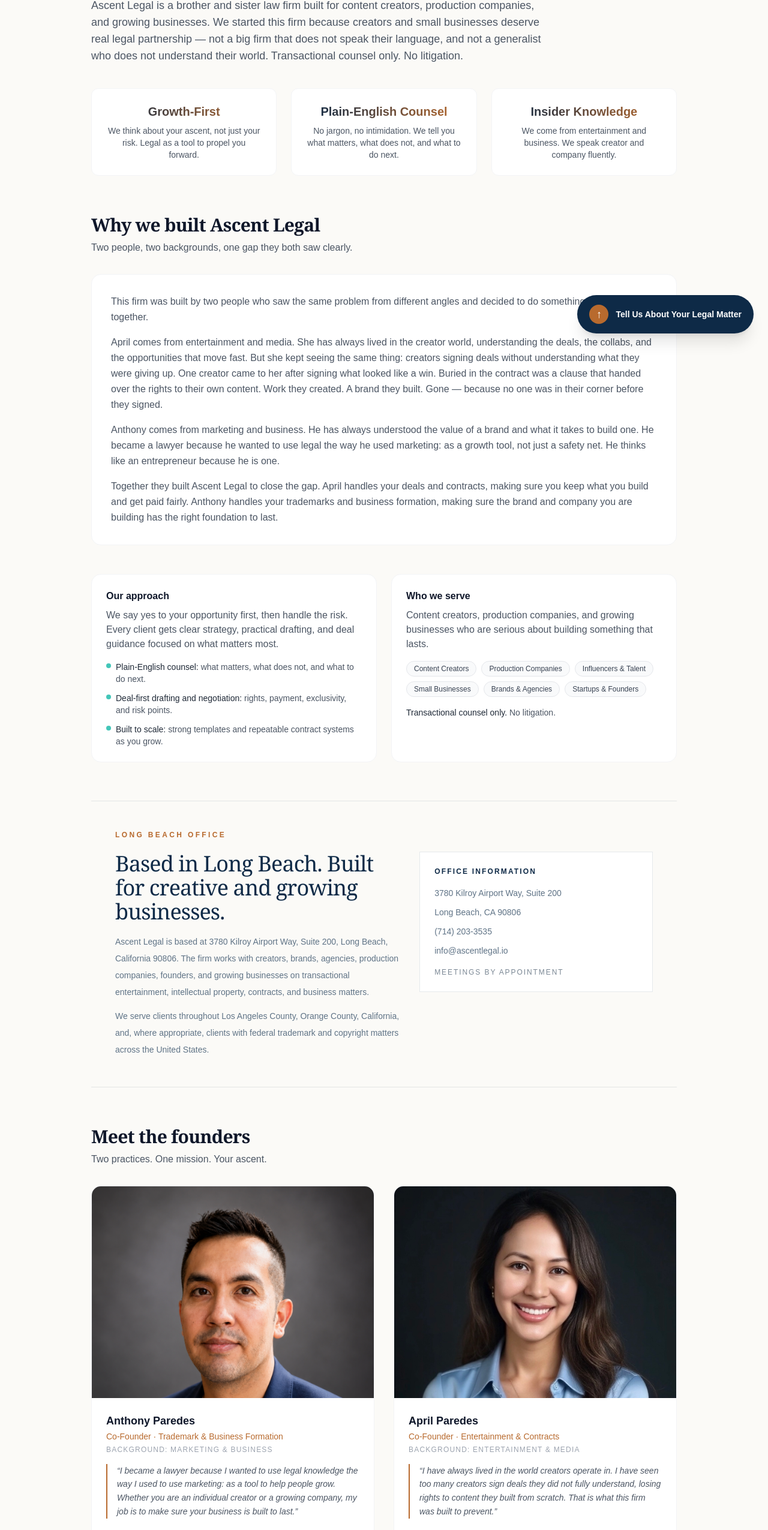
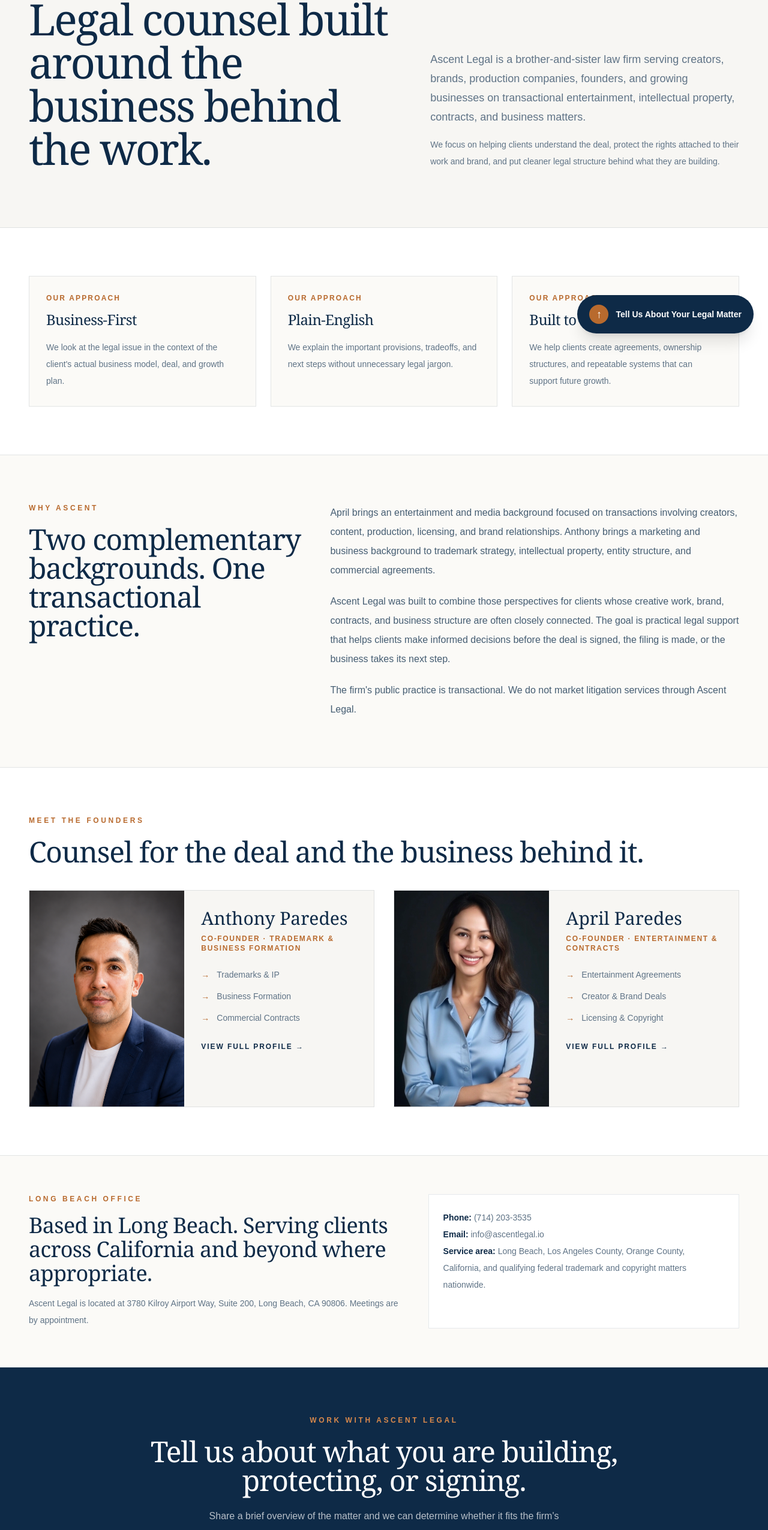
Before and after one commit to ajdreams17/Ascentlegal, a Next.js app: page /about in a window 1280 px wide. Shown: the part 220-2771 px from the top of the page at 60% size. Built offline with nearby package versions, Linux system fonts and the light colour scheme.

Commit message:
Refresh About page and normalize CTA language

```diff
--- a/app/about/page.jsx
+++ b/app/about/page.jsx
@@ -1,28 +1,23 @@
 import Link from "next/link";
 import Image from "next/image";
+import StartIntakeButton from "../../components/StartIntakeButton";
+import TrackedLink from "../../components/TrackedLink";
 
 export const metadata = {
-  title: "About Us | Ascent Legal",
+  title: "About Ascent Legal",
   description:
-    "Meet Ascent Legal — a brother and sister law firm built for content creators, production companies, and growing businesses. Brand deals, IP protection, trademarks, and business formation. Transactional only (no litigation).",
+    "Ascent Legal is a Long Beach transactional law firm serving creators, brands, production companies, founders, and growing businesses in entertainment, intellectual property, contracts, and business matters.",
   alternates: { canonical: "/about" },
 };
 
-const attorneys = [
+const founders = [
   {
     name: "Anthony Paredes",
     role: "Co-Founder · Trademark & Business Formation",
     slug: "Anthony-Paredes",
     photo: "/attorneys/Anthony_Paredes.png",
     objectPosition: "center 15%",
-    background: "Marketing & Business",
-    quote:
-      "I became a lawyer because I wanted to use legal knowledge the way I used to use marketing: as a tool to help people grow. Whether you are an individual creator or a growing company, my job is to make sure your business is built to last.",
-    focus: [
-      "Trademark strategy & USPTO filings",
-      "Business formation & entity structure",
-      "IP protection & brand strategy",
-    ],
+    focus: ["Trademarks & IP", "Business Formation", "Commercial Contracts"],
   },
   {
     name: "April Paredes",
@@ -30,275 +25,204 @@ const attorneys = [
     slug: "april-paredes",
     photo: "/attorneys/April_Paredes.jpg",
     objectPosition: "top",
-    background: "Entertainment & Media",
-    quote:
-      "I have always lived in the world creators operate in. I have seen too many creators sign deals they did not fully understand, losing rights to content they built from scratch. That is what this firm was built to prevent.",
-    focus: [
-      "Brand deals & influencer agreements",
-      "Licensing & content protection",
-      "Copyright & usage rights",
-    ],
+    focus: ["Entertainment Agreements", "Creator & Brand Deals", "Licensing & Copyright"],
   },
 ];
 
 export default function AboutPage() {
   return (
-    <main className="mx-auto max-w-5xl px-6 py-16">
+    <main className="bg-[#F7F6F3] text-[#0E2A47]">
+      <section className="border-b border-[#0E2A47]/10">
+        <div className="mx-auto grid max-w-7xl gap-10 px-6 py-20 sm:px-10 lg:grid-cols-[1.1fr_.9fr] lg:px-12 lg:py-24">
+          <div>
+            <p className="text-xs font-semibold uppercase tracking-[0.3em] text-[#B86A2E]">
+              About Ascent Legal
+            </p>
+            <h1 className="mt-6 max-w-4xl font-serif text-5xl leading-[0.98] tracking-[-0.035em] sm:text-6xl lg:text-7xl">
+              Legal counsel built around the business behind the work.
+            </h1>
+          </div>
 
-      {/* ===== Hero ===== */}
-      <h1 className="text-4xl md:text-5xl font-bold">
-        About{" "}
-        <span className="bg-gradient-to-r from-indigo-500 to-teal-400 bg-clip-text text-transparent">
-          Ascent Legal
-        </span>
-      </h1>
+          <div className="self-end">
+            <p className="text-lg leading-8 text-[#5F7386]">
+              Ascent Legal is a brother-and-sister law firm serving creators,
+              brands, production companies, founders, and growing businesses on
+              transactional entertainment, intellectual property, contracts,
+              and business matters.
+            </p>
+            <p className="mt-4 text-sm leading-7 text-[#5F7386]">
+              We focus on helping clients understand the deal, protect the rights
+              attached to their work and brand, and put cleaner legal structure
+              behind what they are building.
+            </p>
+          </div>
+        </div>
+      </section>
 
-      <p className="mt-6 text-lg text-gray-600 max-w-3xl">
-        Ascent Legal is a brother and sister law firm built for content creators, production companies, and growing
-        businesses. We started this firm because creators and small businesses deserve real legal partnership —
-        not a big firm that does not speak their language, and not a generalist who does not understand their world.
-        Transactional counsel only. No litigation.
+      <section className="bg-white">
+        <div className="mx-auto max-w-7xl px-6 py-20 sm:px-10 lg:px-12">
+          <div className="grid gap-6 md:grid-cols-3">
+            {[
+              ["Business-First", "We look at the legal issue in the context of the client's actual business model, deal, and growth plan."],
+              ["Plain-English", "We explain the important provisions, tradeoffs, and next steps without unnecessary legal jargon."],
+              ["Built to Scale", "We help clients create agreements, ownership structures, and repeatable systems that can support future growth."],
+            ].map(([title, text]) => (
+              <div key={title} className="border border-[#0E2A47]/10 bg-[#FBFAF7] p-7">
+                <p className="text-xs font-semibold uppercase tracking-[0.18em] text-[#B86A2E]">
+                  Our Approach
                 </p>
-
-      {/* ===== Three pillars ===== */}
-      <div className="mt-10 grid sm:grid-cols-3 gap-6">
-        {[
-          {
-            title: "Growth-First",
-            desc: "We think about your ascent, not just your risk. Legal as a tool to propel you forward.",
-          },
-          {
-            title: "Plain-English Counsel",
-            desc: "No jargon, no intimidation. We tell you what matters, what does not, and what to do next.",
-          },
-          {
-            title: "Insider Knowledge",
-            desc: "We come from entertainment and business. We speak creator and company fluently.",
-          },
-        ].map((s) => (
-          <div key={s.title} className="rounded-xl border border-gray-100 p-6 text-center bg-white">
-            <div className="text-xl font-semibold bg-gradient-to-r from-indigo-500 to-teal-400 bg-clip-text text-transparent">
-              {s.title}
-            </div>
-            <div className="mt-2 text-sm text-gray-600">{s.desc}</div>
+                <h2 className="mt-3 font-serif text-2xl">{title}</h2>
+                <p className="mt-4 text-sm leading-7 text-[#5F7386]">{text}</p>
               </div>
             ))}
           </div>
+        </div>
+      </section>
 
-      {/* ===== Origin Story ===== */}
-      <div className="mt-16">
-        <h2 className="text-2xl md:text-3xl font-semibold text-slate-900">Why we built Ascent Legal</h2>
-        <p className="mt-2 text-gray-600 max-w-2xl">
-          Two people, two backgrounds, one gap they both saw clearly.
+      <section className="border-y border-[#0E2A47]/10 bg-[#FBFAF7]">
+        <div className="mx-auto max-w-7xl px-6 py-20 sm:px-10 lg:px-12">
+          <div className="grid gap-12 lg:grid-cols-[.8fr_1.2fr]">
+            <div>
+              <p className="text-xs font-semibold uppercase tracking-[0.3em] text-[#B86A2E]">
+                Why Ascent
               </p>
-
-        <div className="mt-8 rounded-2xl border border-gray-100 bg-white p-8">
-          <p className="text-gray-600 leading-relaxed">
-            This firm was built by two people who saw the same problem from different angles and decided to do
-            something about it together.
-          </p>
-          <p className="mt-4 text-gray-600 leading-relaxed">
-            April comes from entertainment and media. She has always lived in the creator world, understanding the
-            deals, the collabs, and the opportunities that move fast. But she kept seeing the same thing: creators
-            signing deals without understanding what they were giving up. One creator came to her after signing what
-            looked like a win. Buried in the contract was a clause that handed over the rights to their own content.
-            Work they created. A brand they built. Gone — because no one was in their corner before they signed.
-          </p>
-          <p className="mt-4 text-gray-600 leading-relaxed">
-            Anthony comes from marketing and business. He has always understood the value of a brand and what it
-            takes to build one. He became a lawyer because he wanted to use legal the way he used marketing: as a
-            growth tool, not just a safety net. He thinks like an entrepreneur because he is one.
-          </p>
-          <p className="mt-4 text-gray-600 leading-relaxed">
-            Together they built Ascent Legal to close the gap. April handles your deals and contracts, making sure
-            you keep what you build and get paid fairly. Anthony handles your trademarks and business formation,
-            making sure the brand and company you are building has the right foundation to last.
-          </p>
-        </div>
+              <h2 className="mt-5 font-serif text-4xl tracking-[-0.025em] sm:text-5xl">
+                Two complementary backgrounds. One transactional practice.
+              </h2>
             </div>
 
-      {/* ===== Approach & Who We Serve ===== */}
-      <div className="mt-12 grid grid-cols-1 sm:grid-cols-2 gap-6">
-        <div className="rounded-2xl border border-gray-100 bg-white p-6">
-          <h3 className="font-semibold text-slate-900">Our approach</h3>
-          <p className="text-gray-600 mt-2">
-            We say yes to your opportunity first, then handle the risk. Every client gets clear strategy,
-            practical drafting, and deal guidance focused on what matters most.
+            <div className="space-y-5 text-base leading-8 text-[#455D72]">
+              <p>
+                April brings an entertainment and media background focused on
+                transactions involving creators, content, production, licensing,
+                and brand relationships. Anthony brings a marketing and business
+                background to trademark strategy, intellectual property, entity
+                structure, and commercial agreements.
               </p>
-
-          <ul className="mt-4 space-y-3 text-sm text-gray-600">
-            <li className="flex gap-2">
-              <span className="mt-1 h-2 w-2 rounded-full bg-teal-500/80 flex-shrink-0" />
-              <span>
-                <span className="font-medium text-gray-800">Plain-English counsel:</span> what matters, what does not, and
-                what to do next.
-              </span>
-            </li>
-            <li className="flex gap-2">
-              <span className="mt-1 h-2 w-2 rounded-full bg-teal-500/80 flex-shrink-0" />
-              <span>
-                <span className="font-medium text-gray-800">Deal-first drafting and negotiation:</span> rights, payment,
-                exclusivity, and risk points.
-              </span>
-            </li>
-            <li className="flex gap-2">
-              <span className="mt-1 h-2 w-2 rounded-full bg-teal-500/80 flex-shrink-0" />
-              <span>
-                <span className="font-medium text-gray-800">Built to scale:</span> strong templates and repeatable
-                contract systems as you grow.
-              </span>
-            </li>
-          </ul>
-        </div>
-
-        <div className="rounded-2xl border border-gray-100 bg-white p-6">
-          <h3 className="font-semibold text-slate-900">Who we serve</h3>
-          <p className="text-gray-600 mt-2">
-            Content creators, production companies, and growing businesses who are serious about building
-            something that lasts.
+              <p>
+                Ascent Legal was built to combine those perspectives for clients
+                whose creative work, brand, contracts, and business structure are
+                often closely connected. The goal is practical legal support that
+                helps clients make informed decisions before the deal is signed,
+                the filing is made, or the business takes its next step.
               </p>
-
-          <div className="mt-4 flex flex-wrap gap-2 text-xs">
-            {[
-              "Content Creators",
-              "Production Companies",
-              "Influencers & Talent",
-              "Small Businesses",
-              "Brands & Agencies",
-              "Startups & Founders",
-            ].map((tag) => (
-              <span key={tag} className="rounded-full border border-gray-200 bg-gray-50 px-3 py-1 text-gray-700">
-                {tag}
-              </span>
-            ))}
-          </div>
-
-          <p className="mt-4 text-sm text-gray-600">
-            <span className="font-medium text-gray-800">Transactional counsel only.</span> No litigation.
-          </p>
-        </div>
-      </div>
-
-
-      {/* ===== Local Presence ===== */}
-      <section className="mt-16 border-y border-[#0E2A47]/10 bg-[#FBFAF7] px-6 py-12 sm:px-10">
-        <p className="text-xs font-semibold uppercase tracking-[0.28em] text-[#B86A2E]">
-          Long Beach Office
-        </p>
-        <div className="mt-5 grid gap-8 md:grid-cols-[1.1fr_.9fr] md:items-start">
-          <div>
-            <h2 className="font-serif text-3xl text-[#0E2A47] md:text-4xl">
-              Based in Long Beach. Built for creative and growing businesses.
-            </h2>
-            <p className="mt-4 max-w-2xl text-sm leading-7 text-[#5F7386]">
-              Ascent Legal is based at 3780 Kilroy Airport Way, Suite 200,
-              Long Beach, California 90806. The firm works with creators,
-              brands, agencies, production companies, founders, and growing
-              businesses on transactional entertainment, intellectual property,
-              contracts, and business matters.
-            </p>
-            <p className="mt-3 max-w-2xl text-sm leading-7 text-[#5F7386]">
-              We serve clients throughout Los Angeles County, Orange County,
-              California, and, where appropriate, clients with federal
-              trademark and copyright matters across the United States.
-            </p>
-          </div>
-
-          <div className="border border-[#0E2A47]/10 bg-white p-6">
-            <p className="text-xs font-bold uppercase tracking-[0.18em] text-[#0E2A47]">
-              Office Information
-            </p>
-            <div className="mt-4 space-y-2 text-sm leading-6 text-[#5F7386]">
-              <p>3780 Kilroy Airport Way, Suite 200</p>
-              <p>Long Beach, CA 90806</p>
-              <p>(714) 203-3535</p>
-              <p>info@ascentlegal.io</p>
-              <p className="pt-2 text-xs uppercase tracking-[0.16em] text-[#7A8794]">
-                Meetings by appointment
+              <p>
+                The firm's public practice is transactional. We do not market
+                litigation services through Ascent Legal.
               </p>
             </div>
           </div>
         </div>
       </section>
 
+      <section className="bg-white">
+        <div className="mx-auto max-w-7xl px-6 py-20 sm:px-10 lg:px-12">
+          <p className="text-xs font-semibold uppercase tracking-[0.3em] text-[#B86A2E]">
+            Meet the Founders
+          </p>
+          <h2 className="mt-5 font-serif text-4xl tracking-[-0.025em] sm:text-5xl">
+            Counsel for the deal and the business behind it.
+          </h2>
 
-      {/* ===== Meet the Founders ===== */}
-      <section className="mt-16">
-        <h2 className="text-2xl md:text-3xl font-semibold text-slate-900">Meet the founders</h2>
-        <p className="mt-2 text-gray-600">
-          Two practices. One mission. Your ascent.
-        </p>
-
-        <div className="mt-8 grid grid-cols-1 sm:grid-cols-2 gap-8">
-          {attorneys.map((a) => (
-            <div
-              key={a.slug}
-              className="rounded-2xl border border-gray-100 bg-white overflow-hidden"
-            >
-              {/* Photo */}
-              <div className="relative w-full aspect-[4/3] bg-slate-100">
+          <div className="mt-10 grid gap-8 lg:grid-cols-2">
+            {founders.map((founder) => (
+              <article key={founder.slug} className="overflow-hidden border border-[#0E2A47]/10 bg-[#F7F6F3]">
+                <div className="grid sm:grid-cols-[.9fr_1.1fr]">
+                  <div className="relative min-h-[360px] bg-[#E7E3DD]">
                     <Image
-                  src={a.photo}
-                  alt={`${a.name} — ${a.role}`}
+                      src={founder.photo}
+                      alt={founder.name}
                       fill
                       className="object-cover"
-                  style={{ objectPosition: a.objectPosition }}
+                      style={{ objectPosition: founder.objectPosition }}
                     />
                   </div>
 
-              {/* Content */}
-              <div className="p-6">
-                <h3 className="text-lg font-bold text-slate-900">{a.name}</h3>
-                <p className="text-sm font-medium text-indigo-600 mt-0.5 mb-1">{a.role}</p>
-                <p className="text-xs text-gray-400 uppercase tracking-widest mb-4">Background: {a.background}</p>
-
-                <blockquote className="border-l-2 border-indigo-400 pl-4 mb-5 text-sm text-gray-600 leading-relaxed italic">
-                  &ldquo;{a.quote}&rdquo;
-                </blockquote>
-
-                <p className="text-xs font-semibold uppercase tracking-widest text-gray-400 mb-2">Practice focus</p>
-                <ul className="space-y-1.5 mb-5">
-                  {a.focus.map((item) => (
-                    <li key={item} className="flex items-center gap-2 text-sm text-slate-700">
-                      <div className="h-5 w-5 rounded-md bg-gradient-to-br from-indigo-600 to-teal-500 flex items-center justify-center flex-shrink-0">
-                        <span className="text-white text-[10px] font-bold">→</span>
-                      </div>
-                      {item}
+                  <div className="p-7">
+                    <h3 className="font-serif text-3xl">{founder.name}</h3>
+                    <p className="mt-2 text-xs font-semibold uppercase tracking-[0.14em] text-[#B86A2E]">
+                      {founder.role}
+                    </p>
+                    <ul className="mt-6 space-y-3 text-sm leading-6 text-[#5F7386]">
+                      {founder.focus.map((item) => (
+                        <li key={item} className="flex gap-3">
+                          <span className="text-[#B86A2E]">→</span>
+                          <span>{item}</span>
                         </li>
                       ))}
                     </ul>
-
                     <Link
-                  href={`/attorneys/${a.slug}`}
-                  className="text-sm text-indigo-600 hover:underline"
+                      href={`/attorneys/${founder.slug}`}
+                      className="mt-7 inline-flex text-xs font-bold uppercase tracking-[0.16em] text-[#0E2A47] hover:text-[#B86A2E]"
                     >
-                  View full profile →
+                      View Full Profile →
                     </Link>
                   </div>
                 </div>
+              </article>
             ))}
           </div>
+        </div>
+      </section>
 
-        {/* ===== CTA ===== */}
-        <div className="mt-10 rounded-2xl border border-gray-100 bg-gradient-to-r from-indigo-50 to-teal-50 p-8">
-          <h3 className="text-xl font-semibold text-gray-900">Ready to protect what you are building?</h3>
-          <p className="mt-2 text-sm text-gray-600 max-w-2xl">
-            Book a discovery call and let us talk about your next move. We will tell you exactly what we can do,
-            what it costs, and how fast we can move.
+      <section className="border-y border-[#0E2A47]/10 bg-[#FBFAF7]">
+        <div className="mx-auto grid max-w-7xl gap-8 px-6 py-16 sm:px-10 lg:grid-cols-[1.1fr_.9fr] lg:px-12">
+          <div>
+            <p className="text-xs font-semibold uppercase tracking-[0.3em] text-[#B86A2E]">
+              Long Beach Office
             </p>
-          <div className="mt-6 flex flex-wrap gap-3">
-            <Link
+            <h2 className="mt-4 font-serif text-3xl tracking-[-0.02em] sm:text-4xl">
+              Based in Long Beach. Serving clients across California and beyond where appropriate.
+            </h2>
+            <p className="mt-4 max-w-2xl text-sm leading-7 text-[#5F7386]">
+              Ascent Legal is located at 3780 Kilroy Airport Way, Suite 200,
+              Long Beach, CA 90806. Meetings are by appointment.
+            </p>
+          </div>
+
+          <div className="border border-[#0E2A47]/10 bg-white p-6">
+            <p className="text-sm leading-7 text-[#5F7386]">
+              <strong className="text-[#0E2A47]">Phone:</strong> (714) 203-3535
+              <br />
+              <strong className="text-[#0E2A47]">Email:</strong> info@ascentlegal.io
+              <br />
+              <strong className="text-[#0E2A47]">Service area:</strong> Long Beach,
+              Los Angeles County, Orange County, California, and qualifying
+              federal trademark and copyright matters nationwide.
+            </p>
+          </div>
+        </div>
+      </section>
+
+      <section className="bg-[#0E2A47] text-white">
+        <div className="mx-auto max-w-5xl px-6 py-20 text-center sm:px-10">
+          <p className="text-xs font-semibold uppercase tracking-[0.3em] text-[#D9894C]">
+            Work With Ascent Legal
+          </p>
+          <h2 className="mt-5 font-serif text-4xl tracking-[-0.025em] sm:text-5xl">
+            Tell us about what you are building, protecting, or signing.
+          </h2>
+          <p className="mx-auto mt-5 max-w-2xl text-base leading-8 text-white/70">
+            Share a brief overview of the matter and we can determine whether it
+            fits the firm's transactional practice and what the appropriate next
+            step may be.
+          </p>
+
+          <div className="mt-8 flex flex-wrap justify-center gap-4">
+            <StartIntakeButton
+              eventName="about_intake_clicked"
+              placement="about_bottom"
+              label="Start Guided Intake"
+              className="inline-flex bg-[#B86A2E] px-7 py-4 text-xs font-bold uppercase tracking-[0.18em] text-white transition hover:bg-[#9F5925]"
+            />
+            <TrackedLink
               href="/contact"
-              className="rounded-xl bg-[#0E2A47] px-5 py-3 text-white shadow hover:bg-[#B86A2E] inline-block"
+              eventName="contact_clicked"
+              placement="about_bottom"
+              className="inline-flex border border-white/40 px-7 py-4 text-xs font-bold uppercase tracking-[0.18em] text-white transition hover:border-[#D9894C] hover:text-[#E0A06D]"
             >
-              Tell Us About Your Matter
-            </Link>
-            <Link
-              href="/services"
-              className="rounded-xl border border-gray-200 bg-white px-5 py-3 text-gray-800 hover:border-gray-300 inline-block"
-            >
-              Explore Services
-            </Link>
+              Contact the Firm
+            </TrackedLink>
           </div>
         </div>
       </section>
```
Lines whose indentation alone changed are shown as unchanged.
